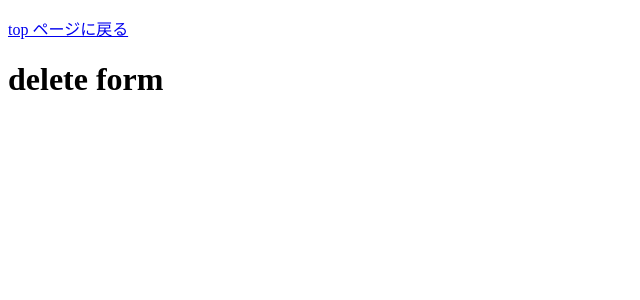
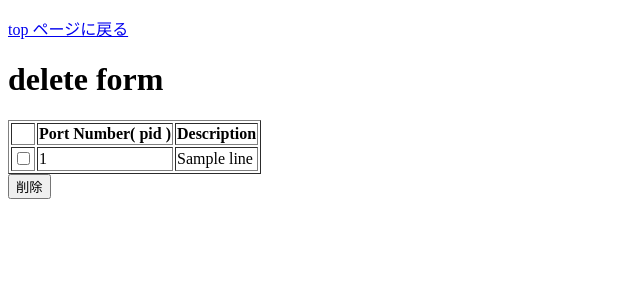
Before and after one commit to yuedackg/WebAdvancedSeminer1, a Flask app: template PortNumberDB/templates/delete.html in a window 1280 px wide. Shown: the top 300 px of the page, without its empty margins (0-640 px from the left). Run offline with Flask 3, Linux system fonts and the light colour scheme; the template is opened without the code that fills it: most values are stand-ins (such as "Sample title", 1, 10 or a date in 2020).

Commit message:
コーディングを進める

```diff
--- /dev/null
+++ b/PortNumberDB/static/style.css
@@ -0,0 +1,3 @@
+h1{
+    background-color: red;
+}
--- a/PortNumberDB/templates/delete.html
+++ b/PortNumberDB/templates/delete.html
@@ -9,5 +9,26 @@
     <p><a href="/">top ページに戻る</a></p>
 
     <h1> delete form </h1>
+
+    <form action="/doDelete/" method="post">
+        <table border="1">
+            <thead>
+                <th></th>
+                <th> Port Number( pid ) </th>
+                <th> Description </th>
+            </thead>
+            {% for line in lines %}
+            <tr>
+                <td> <input type="checkbox" value="{{line[0]}}"></td>
+                <td> {{line[0]}} </td>
+                <td> {{line[1]}} </td>
+            </tr>
+            {% endfor %}
+        </table>
+        <input type="submit" value="削除">
+
+    </form>
+
+
 </body>
 </html>
--- a/PortNumberDB/templates/doAppend.html
+++ b/PortNumberDB/templates/doAppend.html
@@ -4,6 +4,7 @@
 	<meta charset="UTF-8">
 	<meta name="viewport" content="width=device-width, initial-scale=1.0">
 	<title>Document</title>
+	<link rel="stylesheet" href="{{ url_for( 'static', filename='style.css')}}">
 </head>
 <body>
 	<p><a href="/">TOP　ページに戻る</a></p>
```
Also changed, not shown: PortNumberDB/app.py (+26 -2 lines), PortNumberDB/static/index.css (added, +14 -0 lines), PortNumberDB/templates/index.html (+1 -14 lines).
